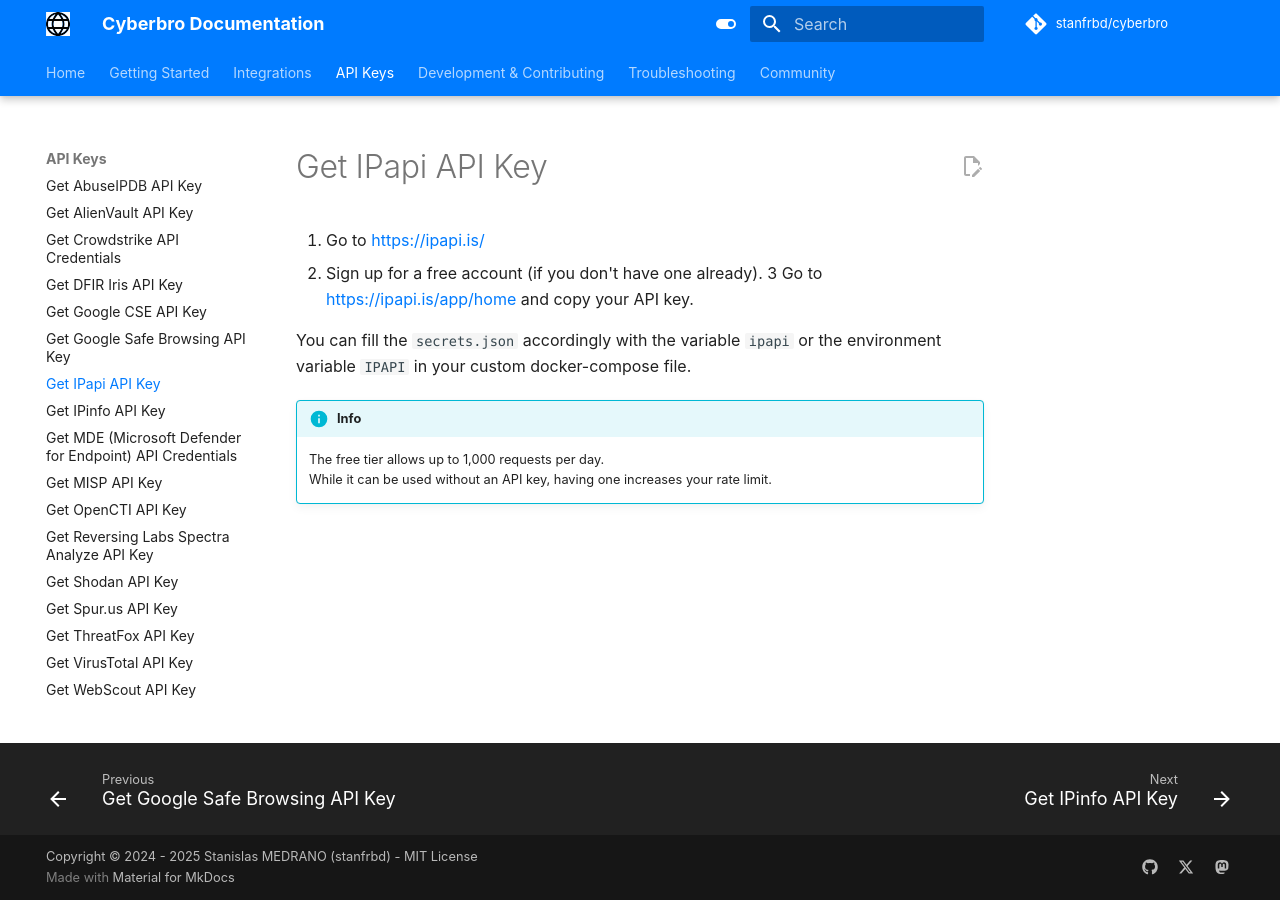
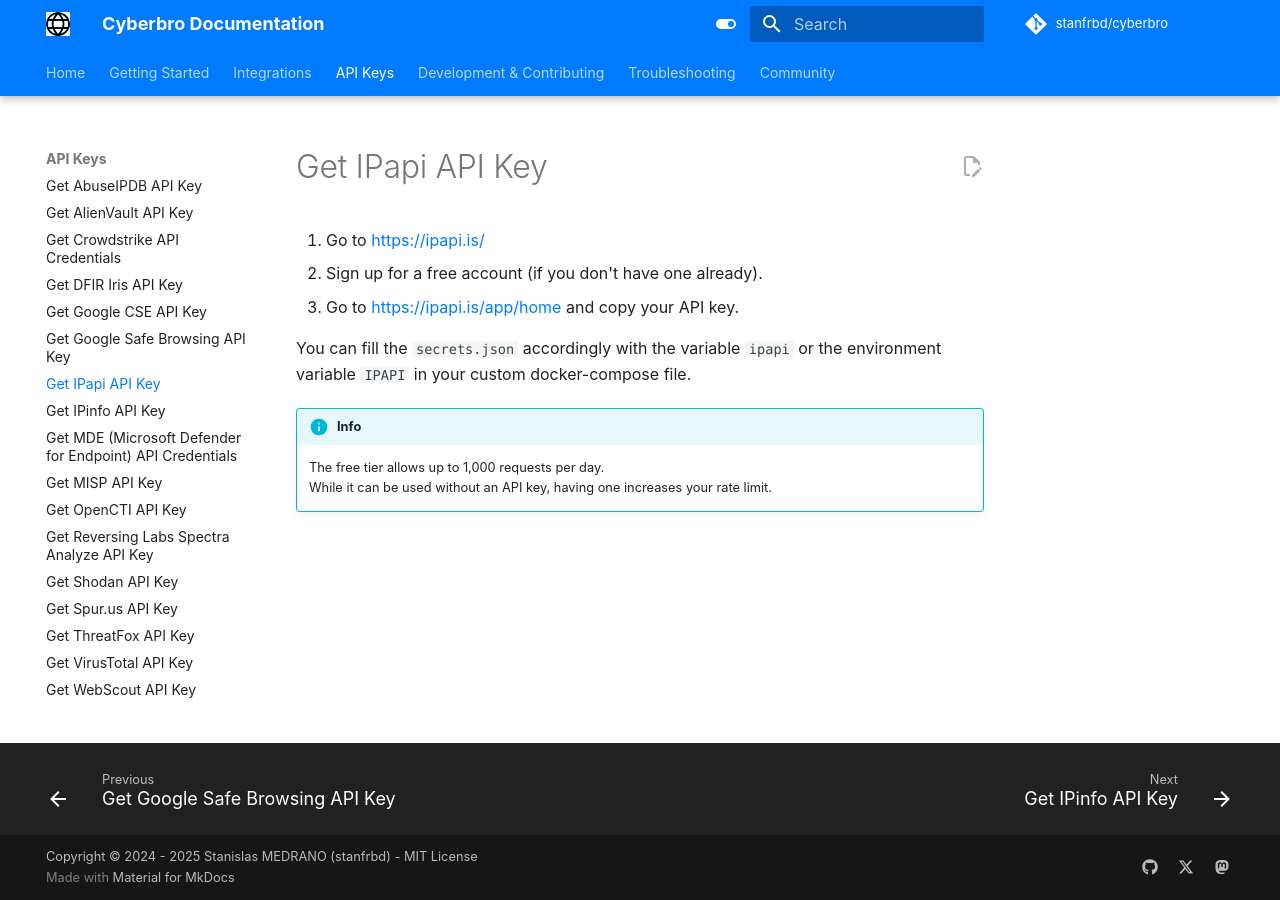
Before and after one commit to ubahmapk/cyberbro, an MkDocs documentation site: the page built from docs/api-keys/Get-IPapi-API-key.md, in a window 1280 px wide. Built offline with MkDocs 1.6.1 and Material for MkDocs 9.7.7, drawn with Linux system fonts in a browser that asks for light colours; some web fonts are replaced; comment, search, counter and statistics services are not loaded.

Commit message:
Update doc

```diff
--- a/docs/api-keys/Get-IPapi-API-key.md
+++ b/docs/api-keys/Get-IPapi-API-key.md
@@ -1,6 +1,6 @@
 1. Go to [https://ipapi.is/](https://ipapi.is/)
 2. Sign up for a free account (if you don't have one already).
-3 Go to [https://ipapi.is/app/home](https://ipapi.is/app/home) and copy your API key.
+3. Go to [https://ipapi.is/app/home](https://ipapi.is/app/home) and copy your API key.
 
 You can fill the `secrets.json` accordingly with the variable `ipapi` or the environment variable `IPAPI` in your custom docker-compose file.
 
```
